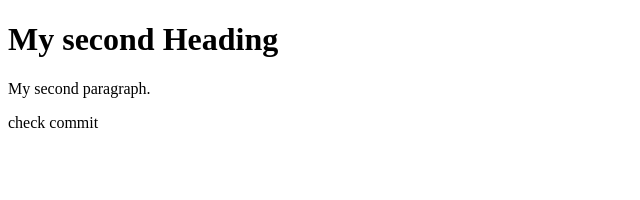
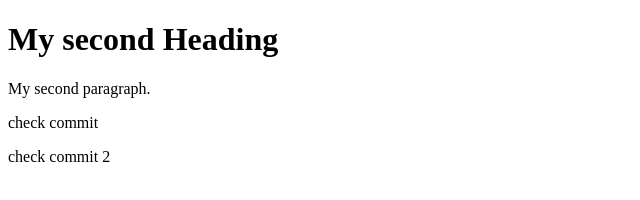
Before and after one commit to rnrthegreat/HelloJavaAWS, a plain HTML site: page site/index.html in a window 1280 px wide. Shown: the whole page, without its empty margins (0-640 px from the left). Drawn offline with Linux system fonts and the light colour scheme.

Commit message:
Update index.html

```diff
--- a/site/index.html
+++ b/site/index.html
@@ -8,6 +8,6 @@
                 <h1>My second Heading</h1>
                 <p>My second paragraph.</p>
                 <p>check commit</p>
-
+                <p>check commit 2</p>
         </body>
 </html>
```
